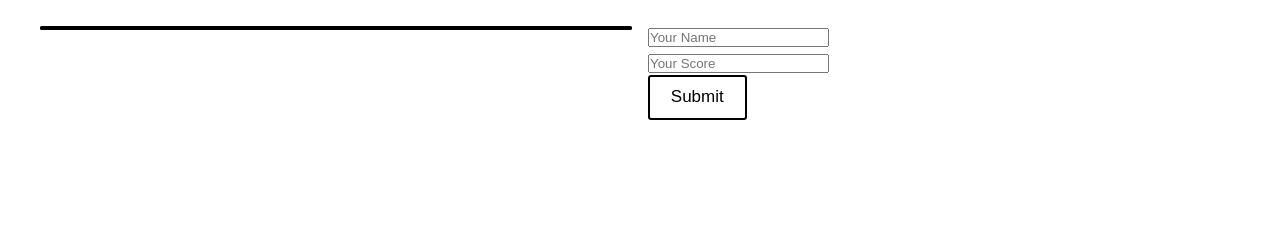
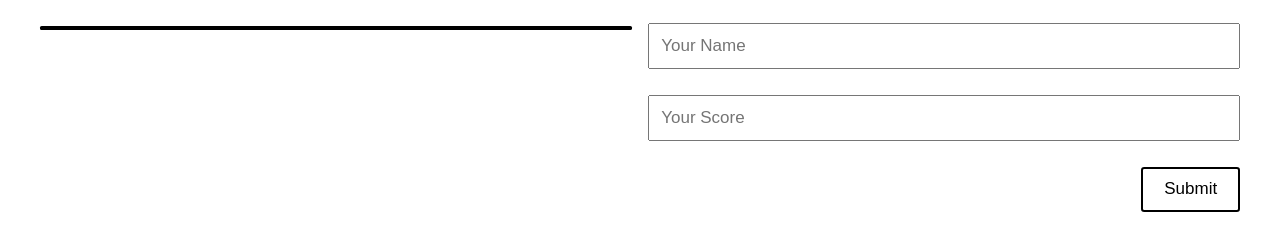
Before and after one commit to NitBravoA92/leaderboard-api, a website built with webpack: page src/index.html in a window 1280 px wide. Shown: the part 246-496 px from the top of the page. Built offline with nearby package versions, Linux system fonts and the light colour scheme.

Commit message:
Create the basic css styles for the add-score section

```diff
--- a/src/style.css
+++ b/src/style.css
@@ -91,6 +91,21 @@ main {
   background-color: #dedede;
 }
 
+.input-group {
+  margin-bottom: 1.6rem;
+}
+
+.input-group input {
+  width: 100%;
+  padding: 0.7rem;
+  font-size: 1em;
+}
+
+.submit-button {
+  display: flex;
+  justify-content: end;
+}
+
 @media (min-width: 768px) {
   header,
   main {
```
